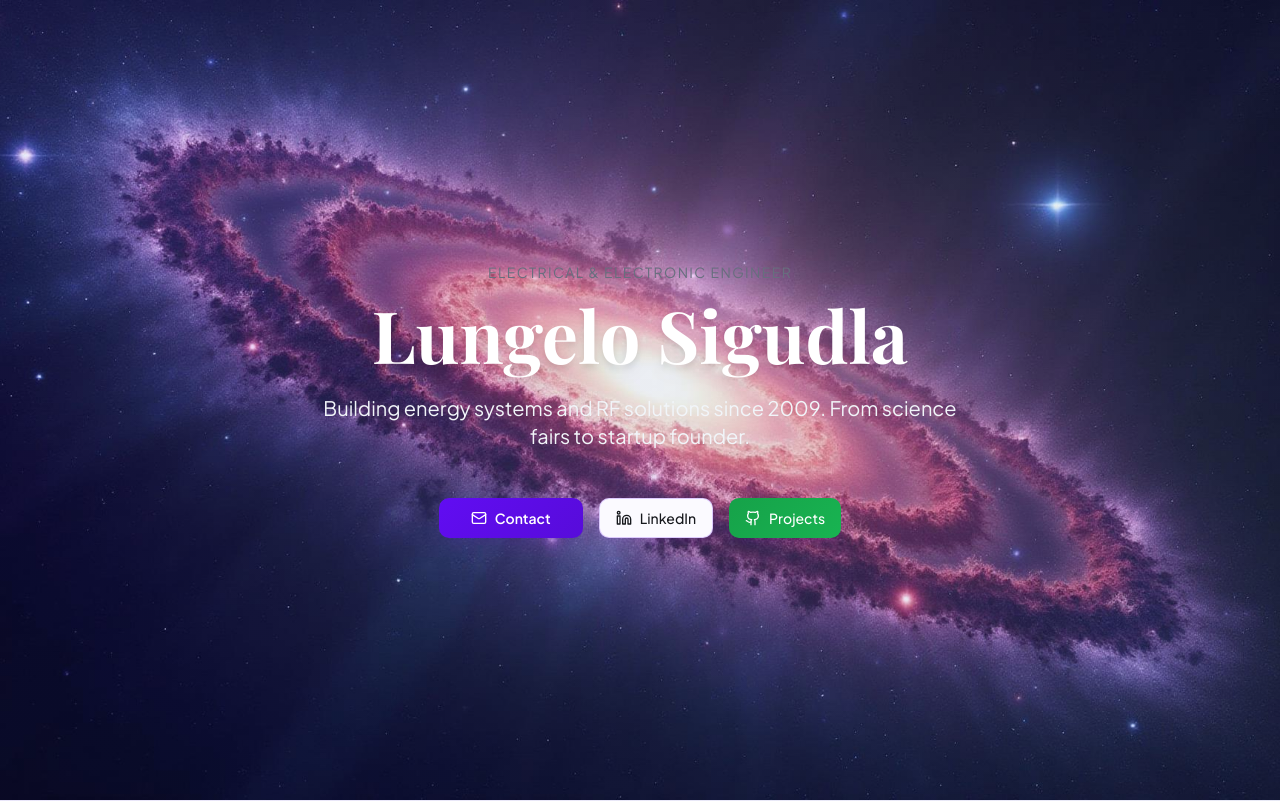
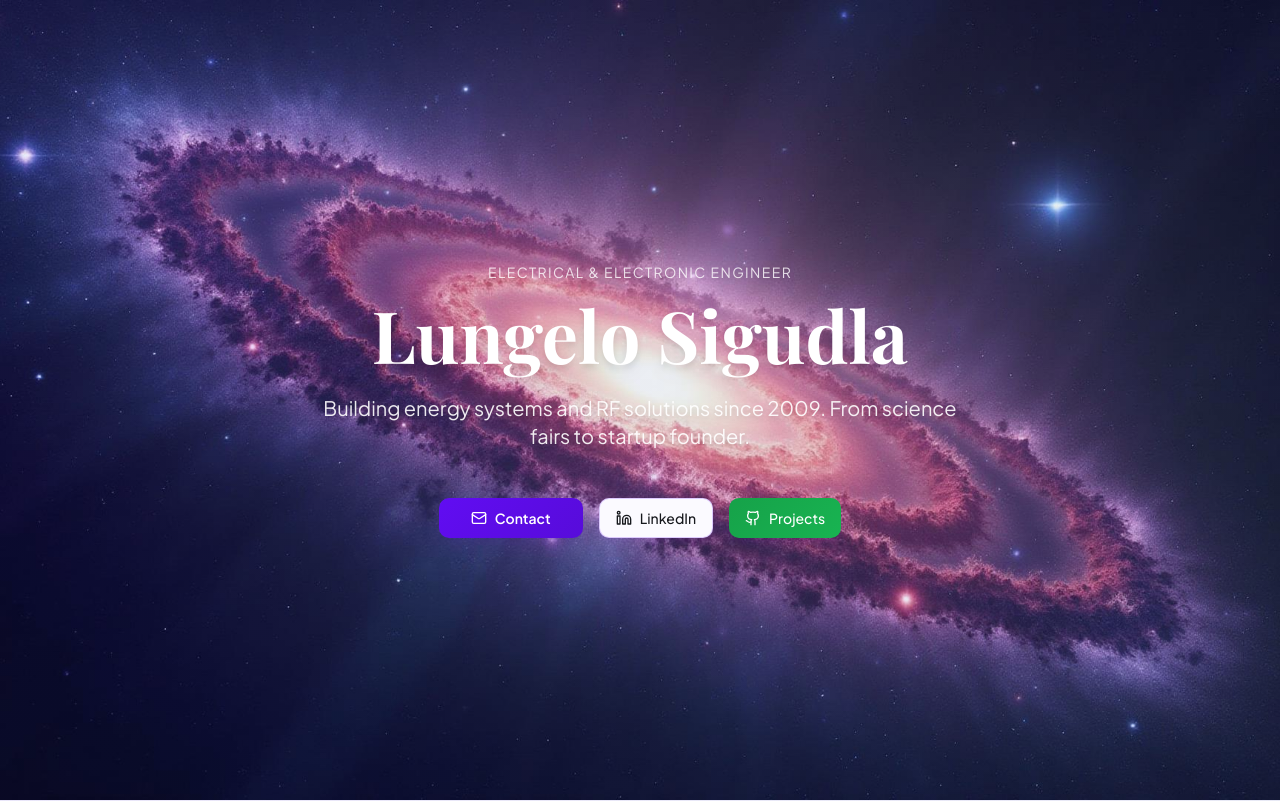
Before and after one commit to ldcsigudla/ldcsigudla.github.io, a React (Vite) app: page / in a window 1280 px wide. Shown: the top 801 px of the page. Built offline with nearby package versions, Linux system fonts and the light colour scheme.

Commit message:
Fix contrast issues
Improve text visibility across the website by adjusting color contrast for better readability against backgrounds.

```diff
--- a/src/components/sections/Hero.tsx
+++ b/src/components/sections/Hero.tsx
@@ -9,13 +9,13 @@ export const Hero = () => {
       <div className="absolute inset-0 -z-10 bg-gradient-hero bg-animate" aria-hidden />
 
       <div className="container mx-auto px-6 py-24 md:py-32 text-center">
-        <p className="text-sm uppercase tracking-widest text-muted-foreground mb-4 hover-float">
+        <p className="text-sm uppercase tracking-widest text-white/80 mb-4 hover-float drop-shadow-md">
           Electrical & Electronic Engineer
         </p>
         <h1 className="mt-3 text-5xl md:text-7xl font-bold font-display text-white mb-6 hover-lift drop-shadow-lg">
           Lungelo Sigudla
         </h1>
-        <p className="text-lg max-w-2xl mx-auto mb-12 leading-relaxed md:text-xl text-slate-100">Building energy systems and RF solutions since 2009.
+        <p className="text-lg max-w-2xl mx-auto mb-12 leading-relaxed md:text-xl text-white/90 drop-shadow-md">Building energy systems and RF solutions since 2009.
 
 From science fairs to startup founder.</p>
 
```
